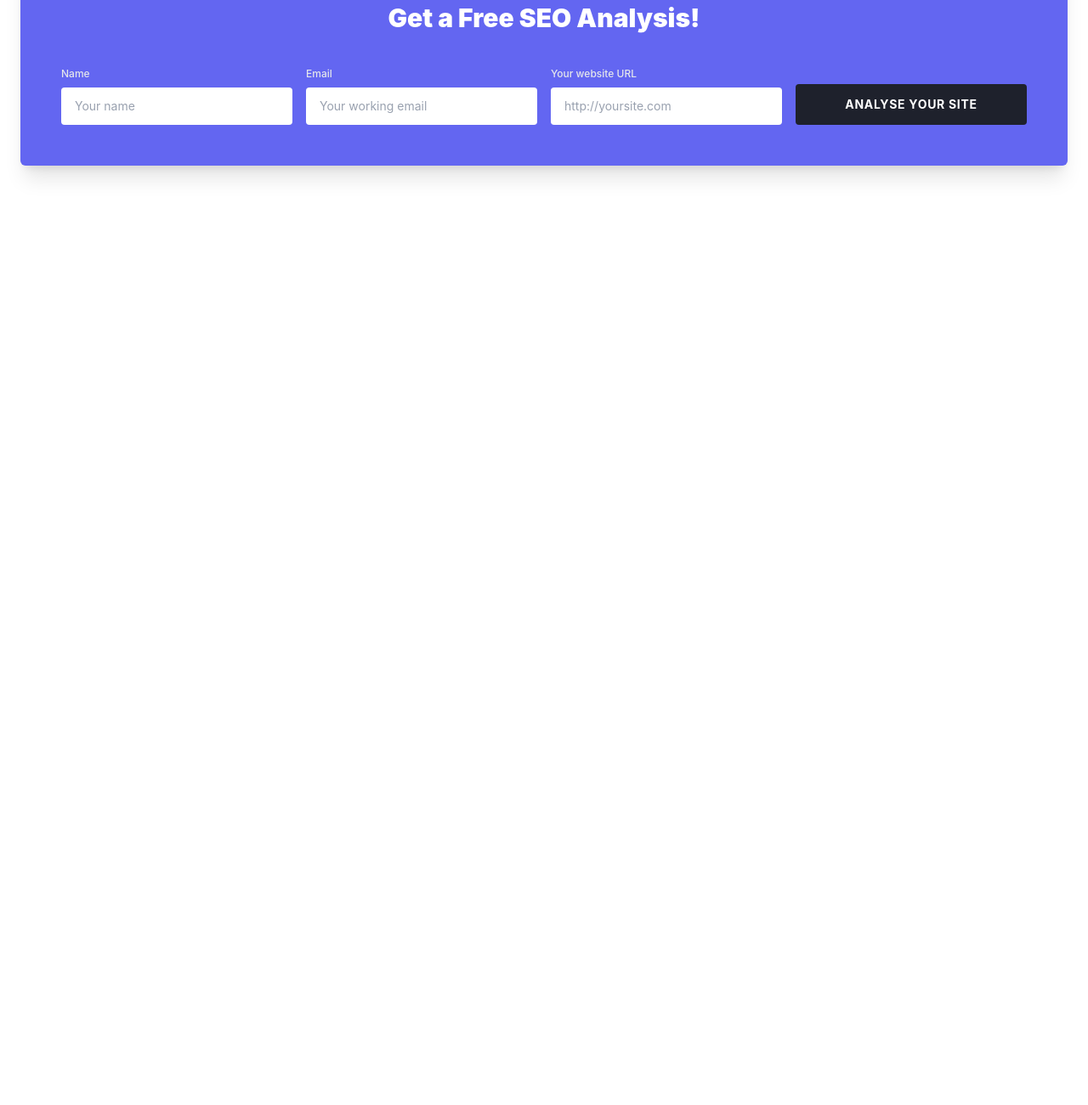
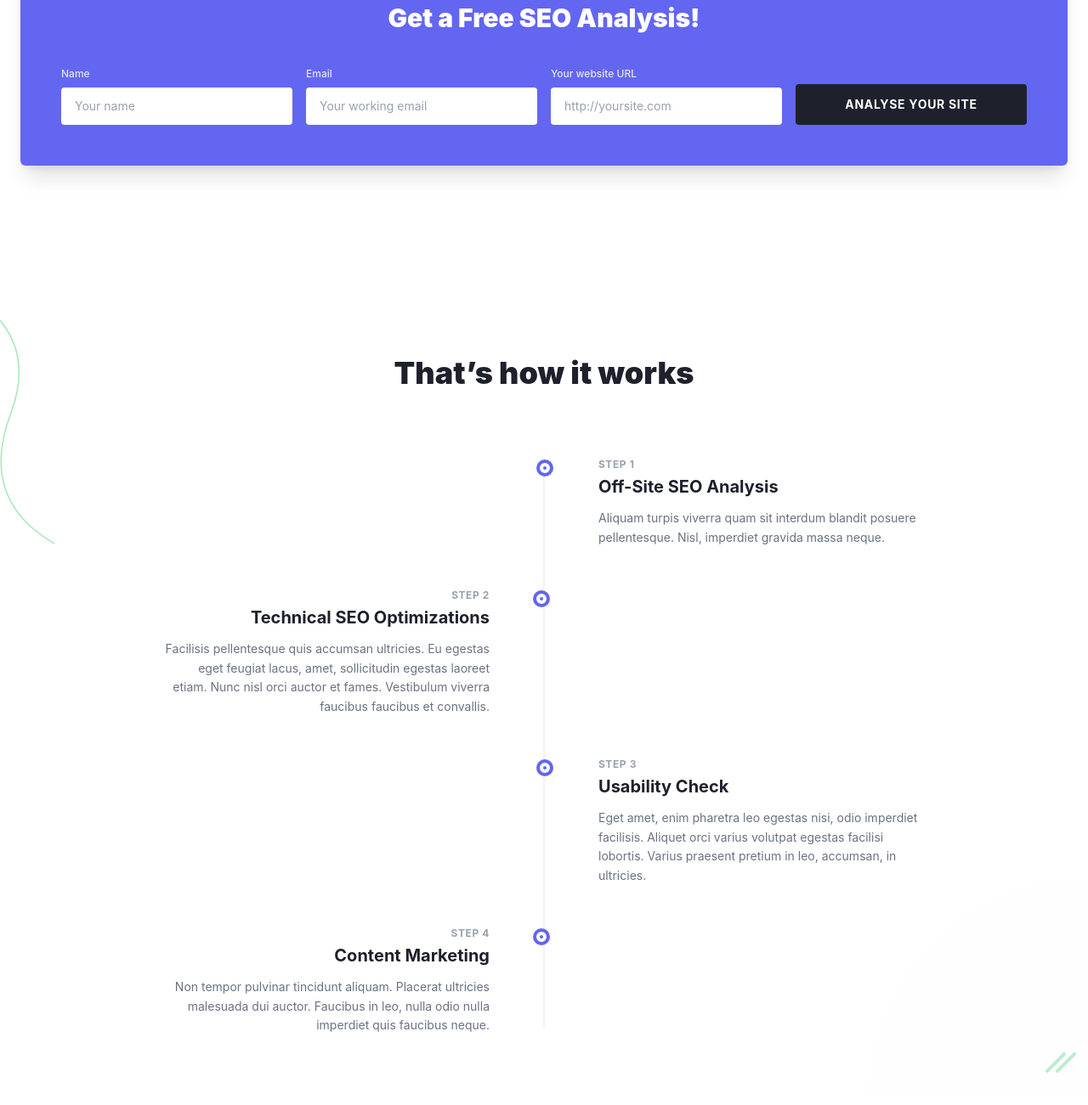
Before and after one commit to amir-arch-cyber/groupwork, a website: page src/abdullo.html in a window 1280 px wide. Shown: the part 2261-3562 px from the top of the page at 85% size. Before the commit the page ends 2568 px from the top, so only its background shows below. Drawn offline with nearby package versions, Linux system fonts and the light colour scheme; files that its build step writes are made by us from their sources.

Commit message:
section 4 on page3

```diff
--- a/src/abdullo.html
+++ b/src/abdullo.html
@@ -240,5 +240,84 @@
         </div>
 
     </section>
+
+    <section class="relative max-w-7xl mx-auto px-6 py-20 md:py-28">
+
+        <div class="absolute top-0 left-0 w-64 h-96 pointer-events-none select-none hidden md:block opacity-40">
+            <svg class="w-full h-full" viewBox="0 0 200 300" xmlns="http://www.w3.org/2000/svg">
+                <path d="M-50,20 Q40,60 10,140 T50,260" fill="none" stroke="#22c55e" stroke-width="1.2" />
+                <path d="-30,30 Q60,70 30,150 T70,270" fill="none" stroke="#22c55e" stroke-width="1.2" />
+            </svg>
+        </div>
+
+        <div class="absolute bottom-10 right-0 w-72 h-72 pointer-events-none select-none hidden md:block opacity-30">
+            <div class="absolute right-6 bottom-6 flex space-x-2">
+                <div class="w-1 h-8 bg-[#22c55e] transform rotate-45"></div>
+                <div class="w-1 h-8 bg-[#22c55e] transform rotate-45"></div>
+            </div>
+            <div class="absolute right-0 bottom-0 w-64 h-64 bg-gray-50 rounded-tl-full -z-10 opacity-60"></div>
+        </div>
+
+        <div class="text-center mb-20">
+            <h2 class="text-3xl md:text-4xl font-black text-[#1e212c]">
+                That’s how it works
+            </h2>
+        </div>
+
+        <div class="relative max-w-4xl mx-auto">
+
+            <div class="absolute left-4 md:left-1/2 top-2 bottom-2 w-px bg-gray-200 transform md:-translate-x-1/2"></div>
+
+            <div class="relative grid grid-cols-1 md:grid-cols-2 gap-8 md:gap-16 mb-16 md:mb-12">
+                <div class="hidden md:block"></div>
+                <div class="relative pl-10 md:pl-8">
+                    <div class="absolute left-[-21px] md:left-[-37px] top-1.5 w-3 h-3 bg-[#6366f1] rounded-full border-4 border-white ring-4 ring-[#6366f1] ring-opacity-20"></div>
+                    <span class="block text-xs font-bold uppercase tracking-wider text-gray-400 mb-1">Step 1</span>
+                    <h3 class="text-xl font-bold text-[#1e212c] mb-3">Off-Site SEO Analysis</h3>
+                    <p class="text-gray-500 text-sm leading-relaxed max-w-md">
+                        Aliquam turpis viverra quam sit interdum blandit posuere pellentesque. Nisl, imperdiet gravida massa neque.
+                    </p>
+                </div>
+            </div>
+
+            <div class="relative grid grid-cols-1 md:grid-cols-2 gap-8 md:gap-16 mb-16 md:mb-12">
+                <div class="relative pl-10 md:pl-0 md:pr-8 md:text-right order-2 md:order-1">
+                    <div class="absolute left-[-21px] md:left-auto md:right-[-35px] top-1.5 w-3 h-3 bg-[#6366f1] rounded-full border-4 border-white ring-4 ring-[#6366f1] ring-opacity-20"></div>
+                    <span class="block text-xs font-bold uppercase tracking-wider text-gray-400 mb-1">Step 2</span>
+                    <h3 class="text-xl font-bold text-[#1e212c] mb-3">Technical SEO Optimizations</h3>
+                    <p class="text-gray-500 text-sm leading-relaxed max-w-md md:ml-auto">
+                        Facilisis pellentesque quis accumsan ultricies. Eu egestas eget feugiat lacus, amet, sollicitudin egestas laoreet etiam. Nunc nisl orci auctor et fames. Vestibulum viverra faucibus faucibus et convallis.
+                    </p>
+                </div>
+                <div class="hidden md:block order-1 md:order-2"></div>
+            </div>
+
+            <div class="relative grid grid-cols-1 md:grid-cols-2 gap-8 md:gap-16 mb-16 md:mb-12">
+                <div class="hidden md:block"></div>
+                <div class="relative pl-10 md:pl-8">
+                    <div class="absolute left-[-21px] md:left-[-37px] top-1.5 w-3 h-3 bg-[#6366f1] rounded-full border-4 border-white ring-4 ring-[#6366f1] ring-opacity-20"></div>
+                    <span class="block text-xs font-bold uppercase tracking-wider text-gray-400 mb-1">Step 3</span>
+                    <h3 class="text-xl font-bold text-[#1e212c] mb-3">Usability Check</h3>
+                    <p class="text-gray-500 text-sm leading-relaxed max-w-md">
+                        Eget amet, enim pharetra leo egestas nisi, odio imperdiet facilisis. Aliquet orci varius volutpat egestas facilisi lobortis. Varius praesent pretium in leo, accumsan, in ultricies.
+                    </p>
+                </div>
+            </div>
+
+            <div class="relative grid grid-cols-1 md:grid-cols-2 gap-8 md:gap-16">
+                <div class="relative pl-10 md:pl-0 md:pr-8 md:text-right order-2 md:order-1">
+                    <div class="absolute left-[-21px] md:left-auto md:right-[-35px] top-1.5 w-3 h-3 bg-[#6366f1] rounded-full border-4 border-white ring-4 ring-[#6366f1] ring-opacity-20"></div>
+                    <span class="block text-xs font-bold uppercase tracking-wider text-gray-400 mb-1">Step 4</span>
+                    <h3 class="text-xl font-bold text-[#1e212c] mb-3">Content Marketing</h3>
+                    <p class="text-gray-500 text-sm leading-relaxed max-w-md md:ml-auto">
+                        Non tempor pulvinar tincidunt aliquam. Placerat ultricies malesuada dui auctor. Faucibus in leo, nulla odio nulla imperdiet quis faucibus neque.
+                    </p>
+                </div>
+                <div class="hidden md:block order-1 md:order-2"></div>
+            </div>
+
+        </div>
+
+    </section>
 </body>
 </html>
```
